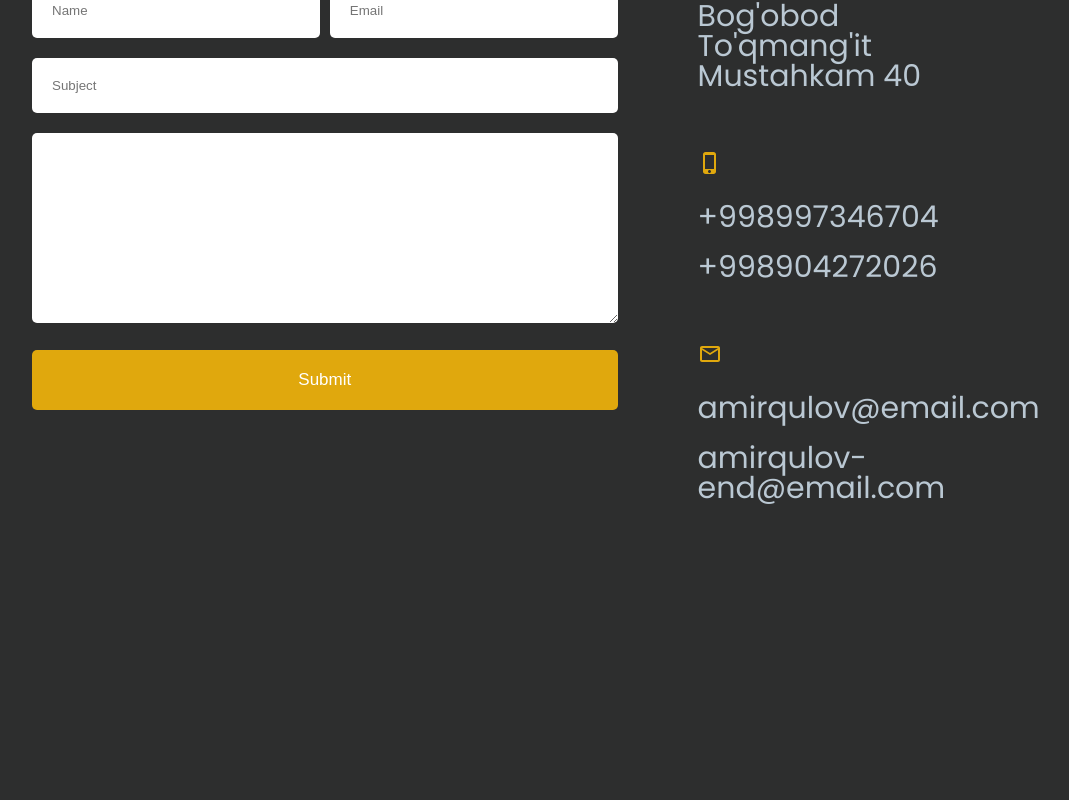
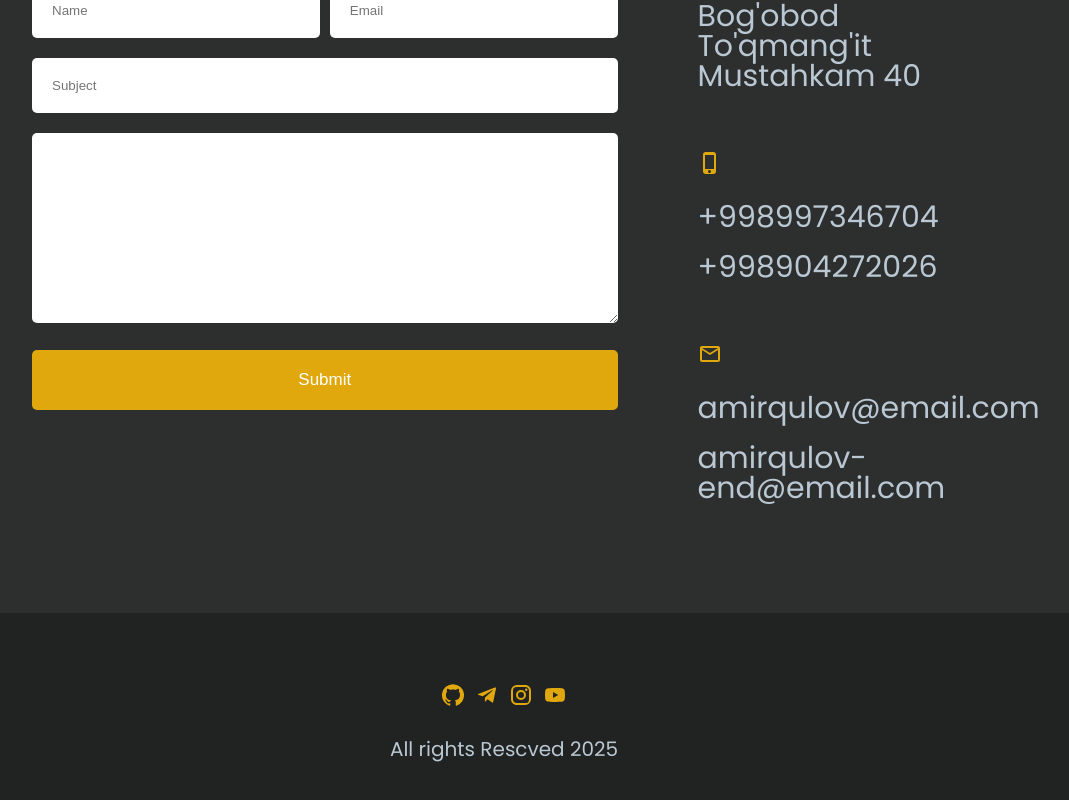
Before and after one commit to umidjon20/my-page, a React (Vite) app: page / in a window 1280 px wide. Shown: the part 5998-6798 px from the top of the page, without its empty margins (136-1205 px from the left). Before the commit the page ends 6581 px from the top, so only its background shows below. Built offline with nearby package versions, Linux system fonts and the light colour scheme.

Commit message:
add media section

```diff
--- a/package.json
+++ b/package.json
@@ -15,6 +15,7 @@
     "@mui/icons-material": "^7.0.2",
     "@mui/material": "^7.0.1",
     "@mui/styled-engine-sc": "^7.0.1",
+    "aos": "^2.3.4",
     "react": "^19.0.0",
     "react-countup": "^6.5.3",
     "react-dom": "^19.0.0",
--- a/src/App.scss
+++ b/src/App.scss
@@ -78,3 +78,50 @@ section{
   text-align: center;
   margin-bottom: 60px;
 }
+@media screen and (max-width:768px) {
+  .hero{
+      height: 60vh;
+  }
+  .heroContainer{
+      max-width:80% ;
+  }
+  .hero::after{
+    height: 60vh;
+
+  }
+  section{
+    height: auto;
+    padding-top: 50px;
+  }
+  .contact .flexsb,
+  .about .flex{
+    flex-direction: column;
+    align-items: center;
+    text-align: center;
+
+  }
+  .left , .right{
+    width: 100%;
+  }
+  .grid3,
+  .grid4{
+    grid-template-columns: repeat(2, 1fr);
+  }
+  .counter .grid3,
+  .grid4{
+    grid-template-columns: repeat(2, 1fr);
+  }
+  // .contact .flexsb .left{
+  //   align-items: center;
+  //   justify-content: center;
+  // }
+  .about .primaryBtn{
+    margin: 0;
+    margin-top: 20px;
+  }
+  .contact .left{
+    display: flex;
+    flex-direction: column;
+    align-items: center;
+  }
+}
--- /dev/null
+++ b/src/components/Common/Footer/Footer.jsx
@@ -0,0 +1,17 @@
+import React from 'react'
+
+import './Footer.scss'
+import { social } from '../../Data/mydata'
+export const Footer = () => {
+  return (
+    <>
+    <footer>
+        {social.map((item)=>(
+            <i>{item.icon}</i>
+        )
+        )}
+        <p>All rights Rescved 2025</p>
+    </footer>
+    </>
+  )
+}
--- /dev/null
+++ b/src/components/Common/Footer/Footer.scss
@@ -0,0 +1,14 @@
+footer{
+    text-align: center;
+    background-color: var(--primaryBackground);
+    padding: 70px;
+    margin-top: 50px;
+
+    p{
+        font-size: 20px;
+    }
+    i{
+        margin: 5px;
+        color: var(--primaryColor);
+    }
+}
--- a/src/components/Home/Home.jsx
+++ b/src/components/Home/Home.jsx
@@ -7,6 +7,7 @@ import { Portfolio } from '../Pages/Portfolio/Portfolio'
 import { Testimonials } from '../Pages/Testimonials/Testimonials'
 import { Blog } from '../Pages/Blog/Blog'
 import { Contact } from '../Pages/Contact/Contact'
+import { Footer } from '../Common/Footer/Footer'
 export const Home = () => {
   return (
     <>
--- a/src/components/Pages/Pages.jsx
+++ b/src/components/Pages/Pages.jsx
@@ -13,7 +13,7 @@ import {
   import { Testimonials } from './Testimonials/Testimonials';
   import { Blog } from './Blog/Blog';
   import { Contact } from './Contact/Contact';
-
+  import { Footer } from '../Common/Footer/Footer';
   import './Pages.scss'
 export const Pages = () => {
   return (
@@ -28,8 +28,8 @@ export const Pages = () => {
               <Route exact path='/testimonials' component={Testimonials} />
               <Route exact path='/blog' component={Blog} />
               <Route exact path='/contact' component={Contact} />
-
             </Switch>
+            <Footer />
         </Router>
     </>
   )
```
Also changed, not shown: 1 other file (tests, documents, lock files or other folders).
